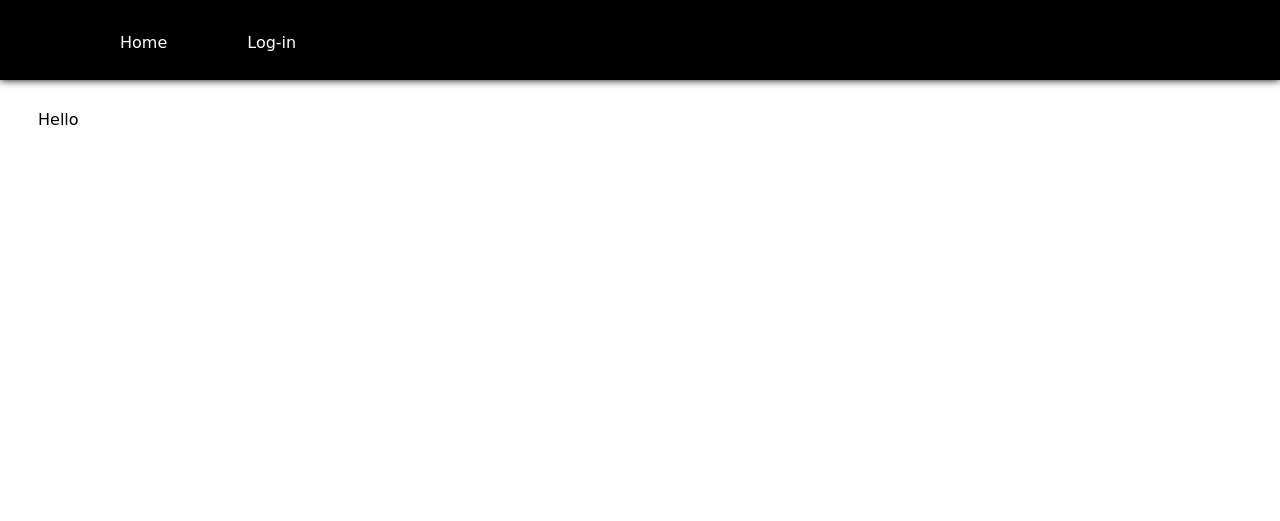
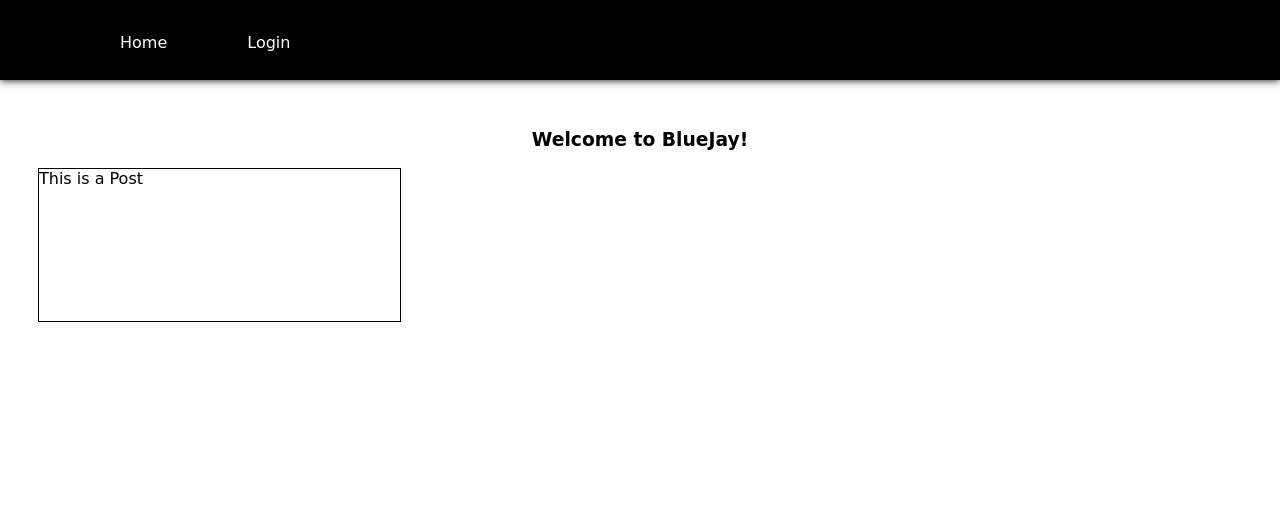
Before and after one commit to Ktmi/Software-Engineering-Project, a PHP site: page / in a window 1280 px wide. Shown: the top 521 px of the page. Run offline with PHP 8.4, Linux system fonts and the light colour scheme.

Commit message:
Added bordered post section, reformatted homepage

```diff
--- a/web/index.php
+++ b/web/index.php
@@ -8,6 +8,22 @@
     </head>
     <body>
         <?php include ('navbar.php'); ?>
-        <main>Hello</main>
+        <main>
+        <center>
+        <h3>Welcome to BlueJay!</h3>
+        </center>
+        <div class="container" style="background-color:#ffffff; width: 30%; border:1px solid black;">
+            <form action="action_page.php" method="post">
+                This is a Post<br>
+                &nbsp <br>
+                &nbsp <br>
+                &nbsp <br>
+                &nbsp <br>
+                &nbsp <br>
+                &nbsp <br>
+                &nbsp <br>
+        </div>
+        </main>
+
     </body>
 </html>
--- a/web/navbar.php
+++ b/web/navbar.php
@@ -9,7 +9,7 @@
             <div><a href="profile">Profile</a></div>
             <?php
             } else { ?>
-                <div><a href="/login/">Log-in</a></div>
+                <div><a href="/login/">Login</a></div>
             <?php
             }
             ?>
```
